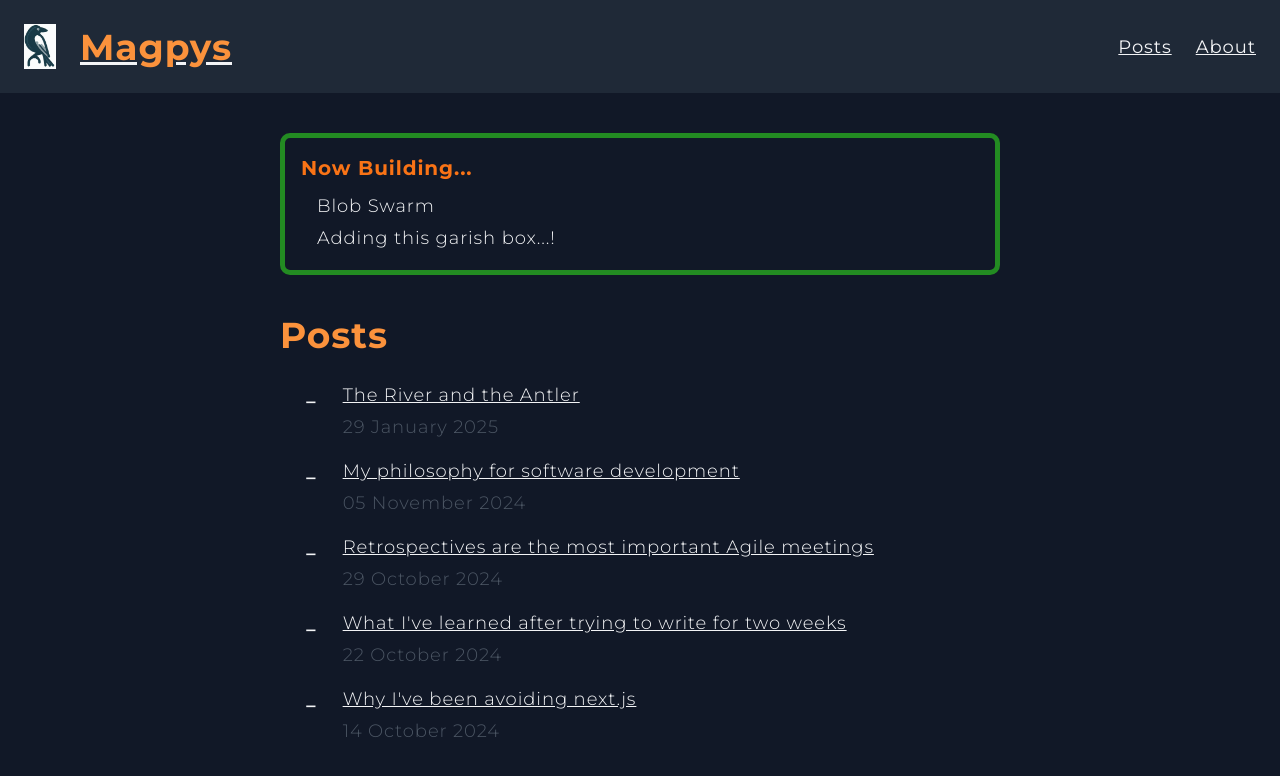
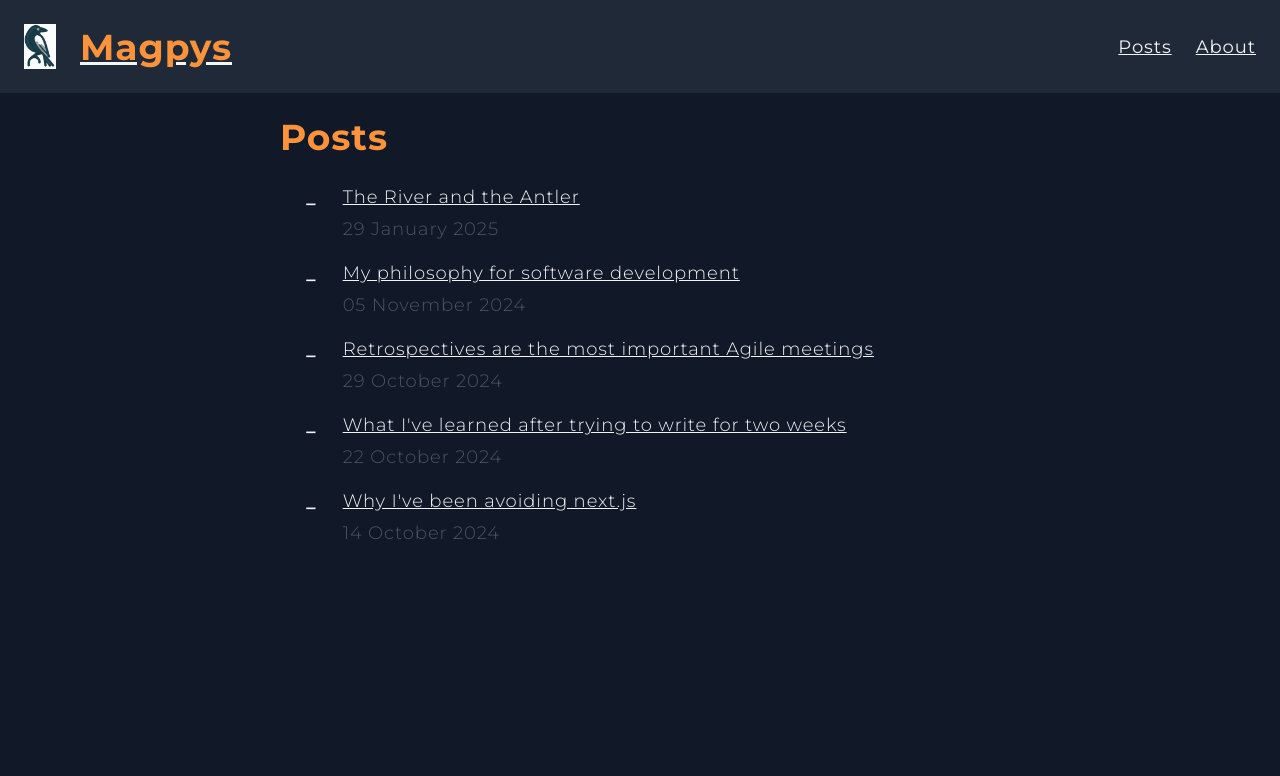
Before and after one commit to magpys/dan-blog, a Next.js app: page / in a window 1280 px wide. Shown: the top 776 px of the page. Built offline with nearby package versions, Linux system fonts and the light colour scheme.

Commit message:
Remove crap now building box

```diff
--- a/app/about/page.tsx
+++ b/app/about/page.tsx
@@ -1,25 +1,17 @@
-import NowBuilding from "@/components/NowBuilding";
-
 export default function Page(): JSX.Element {
   return (
     <div className={`flex flex-col gap-6`}>
       <h1>About</h1>
       <p>Hi there! I&#39;m Dan, an aspiring creative.</p>
       <p>
-        My balance has been off in the past - I&#39;ve done too much consuming
-        and not enough creating. This blog is one tool I&#39;m employing to help
-        me to rectify that.
+        My balance has been off in the past - I&#39;ve done too much consuming and not enough creating. This blog is one
+        tool I&#39;m employing to help me to rectify that.
       </p>
       <p>
-        I have no idea what might be in here in future. I&#39;m interested in
-        tech, music, writing, Capoeira and fitness in general, the outdoors, and
-        philosophy (this last in an extremely amateur way).
+        I have no idea what might be in here in future. I&#39;m interested in tech, music, writing, Capoeira and fitness
+        in general, the outdoors, and philosophy (this last in an extremely amateur way).
       </p>
-      <p>
-        You can probably expect anything written in here to fall into one of
-        these categories.
-      </p>
-      <NowBuilding />
+      <p>You can probably expect anything written in here to fall into one of these categories.</p>
     </div>
   );
 }
--- a/app/page.tsx
+++ b/app/page.tsx
@@ -1,5 +1,4 @@
 import PostItem from "@/components/PostItem";
-import NowBuilding from "@/components/NowBuilding";
 
 type Post = {
   title: string;
@@ -38,16 +37,10 @@ const posts: Post[] = [
 export default function Home() {
   return (
     <div className={`flex flex-col gap-6`}>
-      <NowBuilding />
       <h1>Posts</h1>
       <ul className="list-none space-y-3">
         {posts.map((post) => (
-          <PostItem
-            key={post.title}
-            postDate={post.postDate}
-            href={post.href}
-            title={post.title}
-          />
+          <PostItem key={post.title} postDate={post.postDate} href={post.href} title={post.title} />
         ))}
       </ul>
     </div>
--- a/components/NowBuilding.tsx
+++ /dev/null
@@ -1,11 +0,0 @@
-export default function NowBuilding() {
-  return (
-    <div className="flex flex-col p-4 my-4 animated-border">
-      <p className={"text-xl font-bold pb-2 text-orange-500"}>
-        Now Building...
-      </p>
-      <p className={`ml-4`}>Blob Swarm</p>
-      <p className={`ml-4`}>Adding this garish box...!</p>
-    </div>
-  );
-}
```
